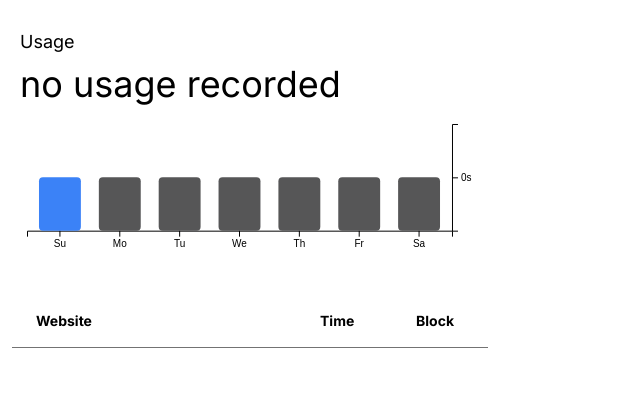
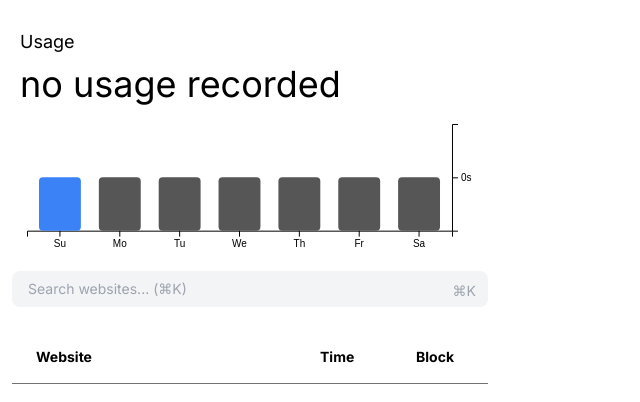
Before and after one commit to Avikam03/screentime, a Next.js app: page / in a window 1280 px wide. Shown: the top 402 px of the page, without its empty margins (0-640 px from the left). Built offline with nearby package versions, Linux system fonts and the light colour scheme.

Commit message:
feat: add search function

```diff
--- a/src/pages/index.tsx
+++ b/src/pages/index.tsx
@@ -1,6 +1,6 @@
 import Image from "next/image";
 import { Inter } from "next/font/google";
-import { useState, useEffect } from "react";
+import { useState, useEffect, useCallback, KeyboardEvent } from "react";
 
 import WeekGraph from "../components/weekgraph";
 
@@ -36,6 +36,9 @@ export default function Home() {
   const [blockedData, setBlockedData] = useState(
     {} as { [key: string]: boolean }
   );
+  const [searchOpen, setSearchOpen] = useState(false);
+  const [searchQuery, setSearchQuery] = useState("");
+  const [filteredData, setFilteredData] = useState<{ [key: string]: number }>({});
 
   const handleBarClick = (index: number) => {
     setSelectedBarIndex(index);
@@ -142,13 +145,57 @@ export default function Home() {
     if (typeof window !== "undefined" && allData) {
       setLoading(true);
       var daydata: { [key: string]: number } =
-        allData[selectedBarIndex.toString()] || {}; // get the data for today
+        allData[selectedBarIndex.toString()] || {};
       var sortedData = Object.entries(daydata).sort((a, b) => b[1] - a[1]);
       daydata = Object.fromEntries(sortedData);
       setProcessedData(daydata);
+      setFilteredData(daydata);
       setLoading(false);
     }
   }, [selectedBarIndex]);
+
+  useEffect(() => {
+    const handleKeyDown = (e: KeyboardEvent) => {
+      if ((e.metaKey || e.ctrlKey) && e.key === 'k') {
+        e.preventDefault();
+        setSearchOpen(true);
+      }
+    };
+
+    document.addEventListener('keydown', handleKeyDown as any);
+    return () => document.removeEventListener('keydown', handleKeyDown as any);
+  }, []);
+
+  useEffect(() => {
+    if (searchQuery) {
+      const filtered = Object.entries(processedData)
+        .filter(([key]) =>
+          key.toLowerCase().includes(searchQuery.toLowerCase()) &&
+          key !== "total" &&
+          key !== ""
+        )
+        .reduce((acc, [key, value]) => ({...acc, [key]: value}), {});
+      setFilteredData(filtered);
+    } else {
+      setFilteredData(processedData);
+    }
+  }, [searchQuery, processedData]);
+
+  useEffect(() => {
+    if (searchOpen) {
+      // Find and focus the search input when searchOpen becomes true
+      const searchInput = document.getElementById('website-search');
+      searchInput?.focus();
+    }
+  }, [searchOpen]);
+
+  const handleSearchChange = (e: React.ChangeEvent<HTMLInputElement>) => {
+    setSearchQuery(e.target.value);
+  };
+
+  const handleBlur = () => {
+    setSearchOpen(false);
+  };
 
   return (
     <body
@@ -183,7 +230,37 @@ export default function Home() {
           onBarClick={handleBarClick}
         />
 
-        <div className="my-4 flex flex-col">
+        <div className="relative mb-4">
+          <div className="flex items-center">
+            <input
+              id="website-search"
+              type="text"
+              placeholder="Search websites... (⌘K)"
+              value={searchQuery}
+              onChange={handleSearchChange}
+              onFocus={() => setSearchOpen(true)}
+              onBlur={handleBlur}
+              className={`w-full px-4 py-2 text-sm text-black dark:text-white
+                bg-gray-100 dark:bg-[#31302e] rounded-lg
+                focus:outline-none
+                transition-all duration-200 ease-in-out
+                ${searchOpen ?
+                  'ring-1 ring-neutral-400 dark:ring-neutral-600 shadow-md bg-white dark:bg-[#3b3a38]' :
+                  'ring-0 shadow-none'
+                }`}
+            />
+            <div className={`absolute right-3 top-2.5 text-sm
+              transition-colors duration-200 ease-in-out
+              ${searchOpen ?
+                'text-neutral-600 dark:text-neutral-400' :
+                'text-gray-400'
+              }`}>
+              {searchOpen ? '⌘K' : '⌘K'}
+            </div>
+          </div>
+        </div>
+
+        <div className="mb-4 flex flex-col">
           <div className="sm:-mx-6 lg:-mx-8">
             <div className="inline-block min-w-full py-2 sm:px-6 lg:px-8">
               <div className="overflow-x-auto">
@@ -204,7 +281,7 @@ export default function Home() {
                     </tr>
                   </thead>
                   <tbody>
-                    {Object.keys(processedData).map(
+                    {Object.keys(filteredData).map(
                       (key, idx) =>
                         key !== "total" && key !== "" && (
                           <tr
@@ -238,13 +315,13 @@ export default function Home() {
                               </div>
                             </td>
                             <td className="px-6 py-4 whitespace-nowrap text-black dark:text-white">
-                              {Math.ceil(processedData[key]) > 3600
-                                ? `${Math.floor(Math.ceil(processedData[key]) / 3600)}h ${Math.floor(
-                                    (Math.ceil(processedData[key]) % 3600) / 60
+                              {Math.ceil(filteredData[key]) > 3600
+                                ? `${Math.floor(Math.ceil(filteredData[key]) / 3600)}h ${Math.floor(
+                                    (Math.ceil(filteredData[key]) % 3600) / 60
                                   )}min`
-                                : Math.ceil(processedData[key]) > 60
-                                ? `${Math.floor(Math.ceil(processedData[key]) / 60)}min`
-                                : `${Math.floor(Math.ceil(processedData[key]))}s`}
+                                : Math.ceil(filteredData[key]) > 60
+                                ? `${Math.floor(Math.ceil(filteredData[key]) / 60)}min`
+                                : `${Math.floor(Math.ceil(filteredData[key]))}s`}
                             </td>
                             {selectedBarIndex == todayIndex && (
                               <td className="px-6 py-4 whitespace-nowrap">
```
